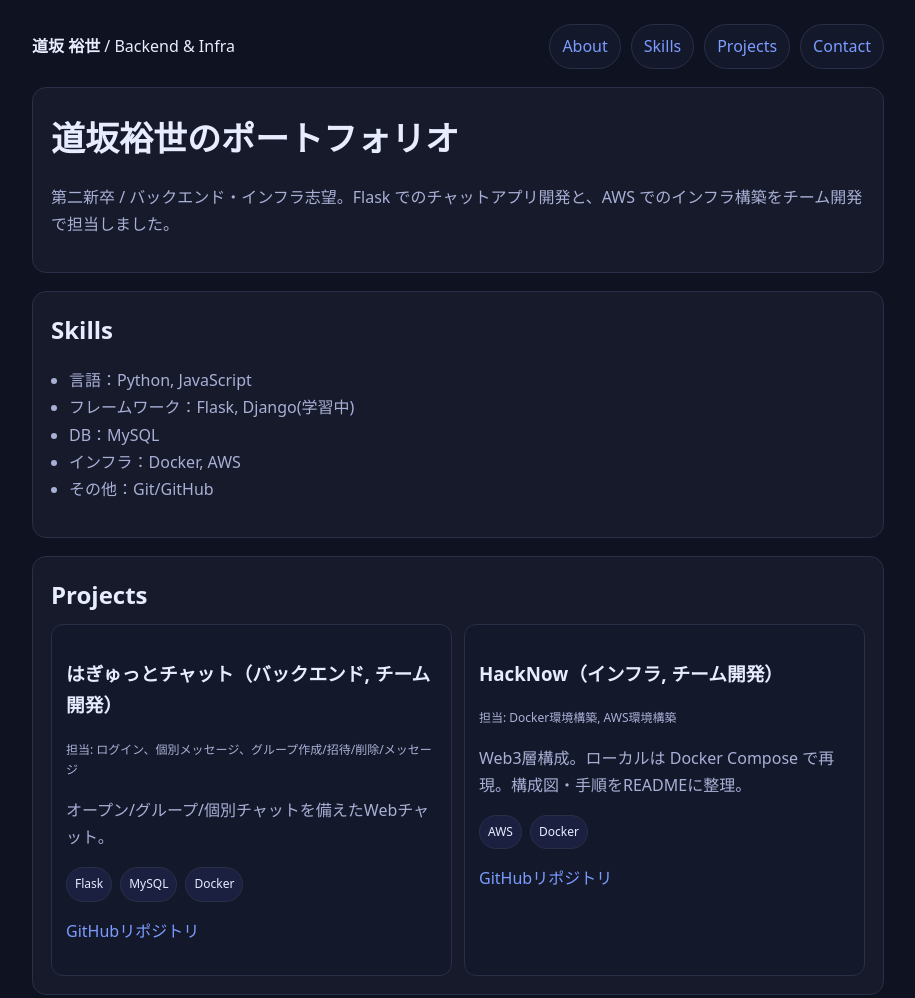
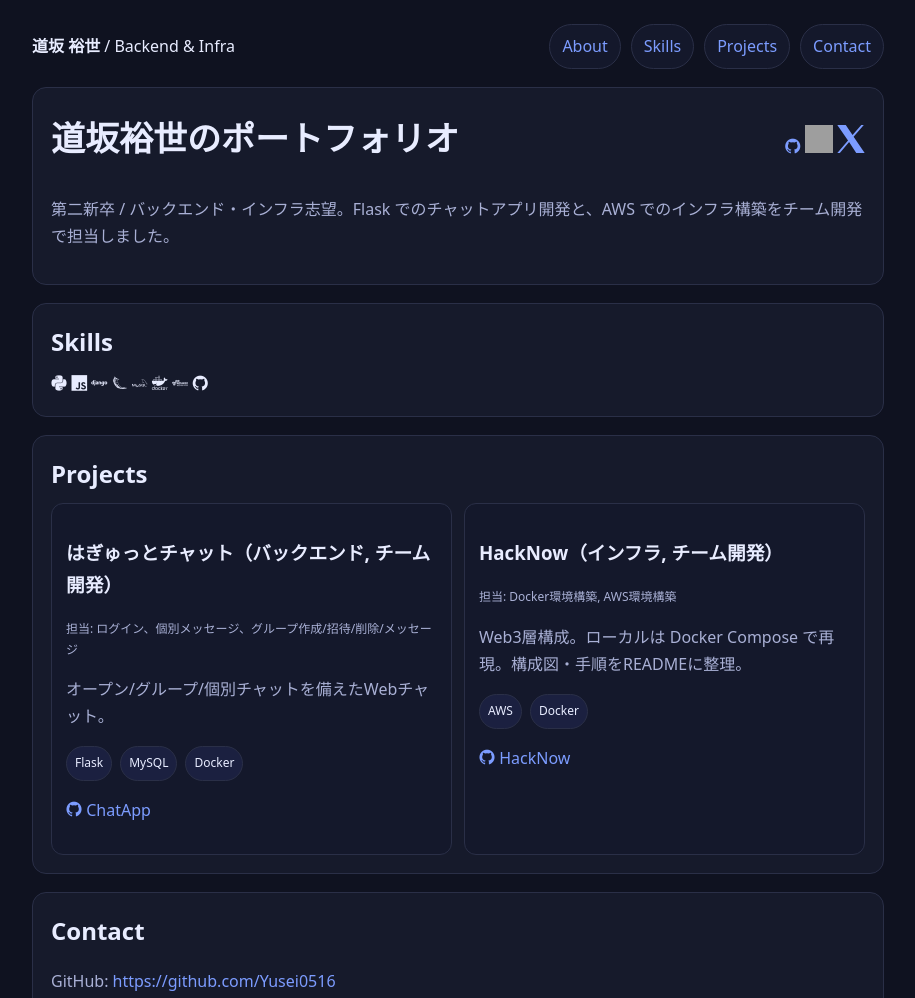
Before and after one commit to Yusei0516/portfolio, a plain HTML site: page index.html in a window 1280 px wide. Shown: the top 998 px of the page, without its empty margins (182-1097 px from the left). Drawn offline with nearby package versions, Linux system fonts and the light colour scheme; grey boxes are pictures that could not be loaded.

Commit message:
Update index.html

```diff
--- a/index.html
+++ b/index.html
@@ -4,6 +4,7 @@
     <meta charset="utf-8">
     <title>道坂裕世 | Portfolio</title>
     <meta name="viewport" content="width=device-width, initial-scale=1">
+    <link rel="stylesheet" href="https://cdn.jsdelivr.net/gh/devicons/devicon@v2.15.1/devicon.min.css">
     <link rel="stylesheet" href="style.css">
 </head>
 <body>
@@ -19,20 +20,39 @@
         </header>
 
         <section id="about">
-            <h1>道坂裕世のポートフォリオ</h1>
+            <header class="site-header">
+                <h1>道坂裕世のポートフォリオ</h1>
+                <div class="contact-icons">
+                    <a href="https://github.com/Yusei0516" target="_blank">
+                        <i class="devicon-github-original"></i>
+                    </a>
+                    <a href="https://qiita.com/yusei0516" target="_blank">
+                        <img src="https://cdn.qiita.com/assets/qiita-logo-20220906-6dffb6a6f92d07d04a9cc5ab07df1b79.svg"
+                            alt="Qiita" width="28" height="28">
+                    </a>
+                    <a href="https://twitter.com/YOUR_ID" target="_blank">
+                        <svg xmlns="http://www.w3.org/2000/svg" width="28" height="28" viewBox="0 0 1200 1227" fill="currentColor">
+                            <path d="M714.163 519.284 1160.89 0H1050.9L667.137 442.568 370.584 0H0l468.993 681.821L0 1226.37h110.988l405.53-482.349L829.416 1226.37H1200L714.163 519.284Z"/>
+                        </svg>
+                    </a>
+                </div>
+            </header>
             <p>第二新卒 / バックエンド・インフラ志望。Flask でのチャットアプリ開発と、AWS
                 でのインフラ構築をチーム開発で担当しました。</p>
         </section>
 
         <section id="skills">
             <h2>Skills</h2>
-            <ul>
-                <li>言語：Python, JavaScript</li>
-                <li>フレームワーク：Flask, Django(学習中)</li>
-                <li>DB：MySQL</li>
-                <li>インフラ：Docker, AWS</li>
-                <li>その他：Git/GitHub</li>
-            </ul>
+            <div class="skills">
+                <i class="devicon-python-plain"></i>
+                <i class="devicon-javascript-plain"></i>
+                <i class="devicon-django-plain-wordmark"></i>
+                <i class="devicon-flask-original"></i>
+                <i class="devicon-mysql-plain-wordmark"></i>
+                <i class="devicon-docker-plain-wordmark"></i>
+                <i class="devicon-amazonwebservices-plain-wordmark"></i>
+                <i class="devicon-github-original"></i>
+            </div>
         </section>
 
         <section id="projects">
@@ -45,7 +65,7 @@
                     <div class="chips">
                         <span class="chip">Flask</span><span class="chip">MySQL</span><span class="chip">Docker</span>
                     </div>
-                    <p><a href="https://github.com/Yusei0516/ChatApp" target="_blank">GitHubリポジトリ</a></p>
+                    <p><a href="https://github.com/Yusei0516/ChatApp" target="_blank"><i class="devicon-github-original"></i> ChatApp</a></p>
 
                 </div>
 
@@ -56,7 +76,7 @@
                     <div class="chips">
                         <span class="chip">AWS</span><span class="chip">Docker</span>
                     </div>
-                    <p><a href="https://github.com/Yusei0516/HackNow" target="_blank">GitHubリポジトリ</a></p>
+                    <p><a href="https://github.com/Yusei0516/HackNow" target="_blank"><i class="devicon-github-original"></i> HackNow</a></p>
                 </div>
             </div>
         </section>
```
